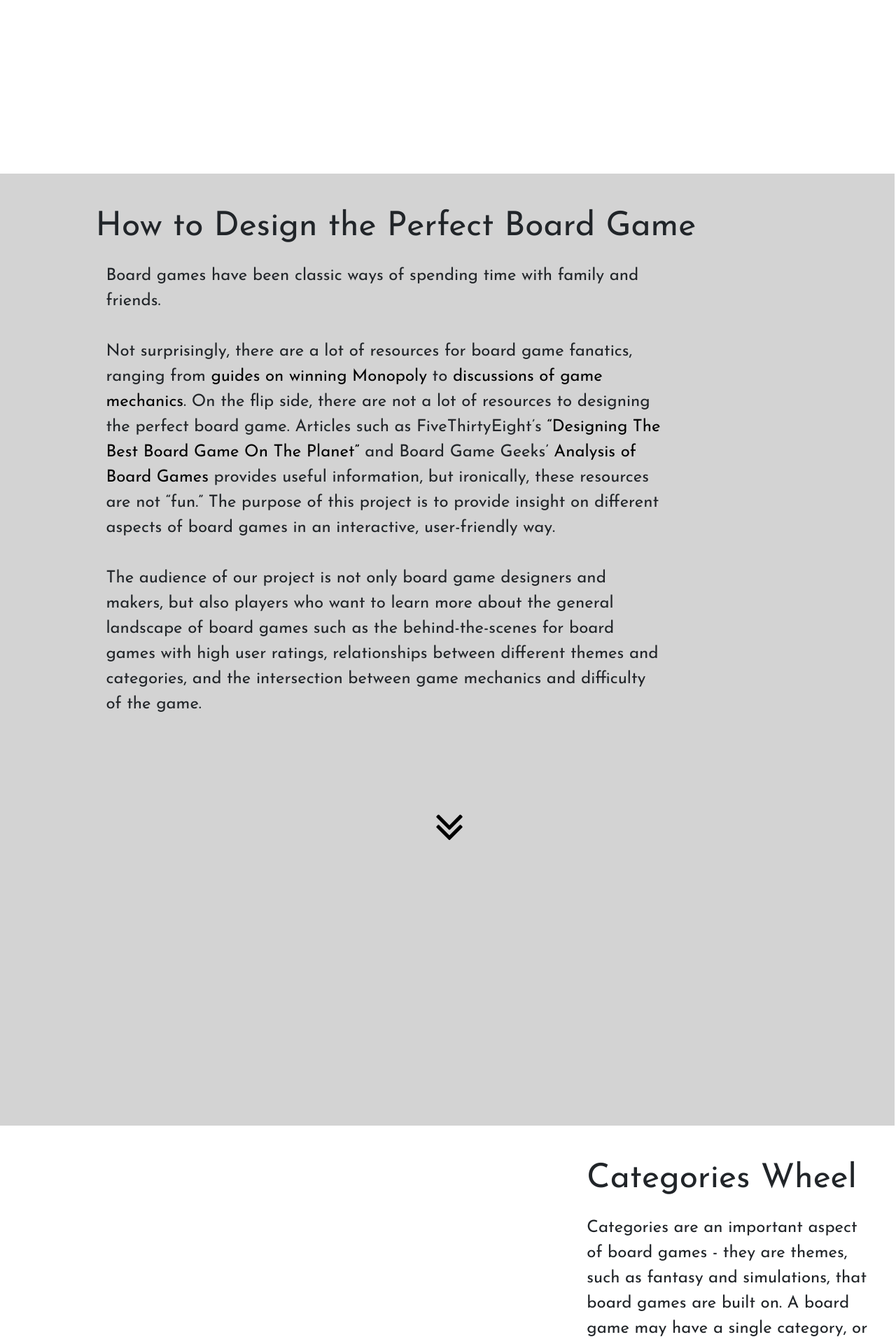
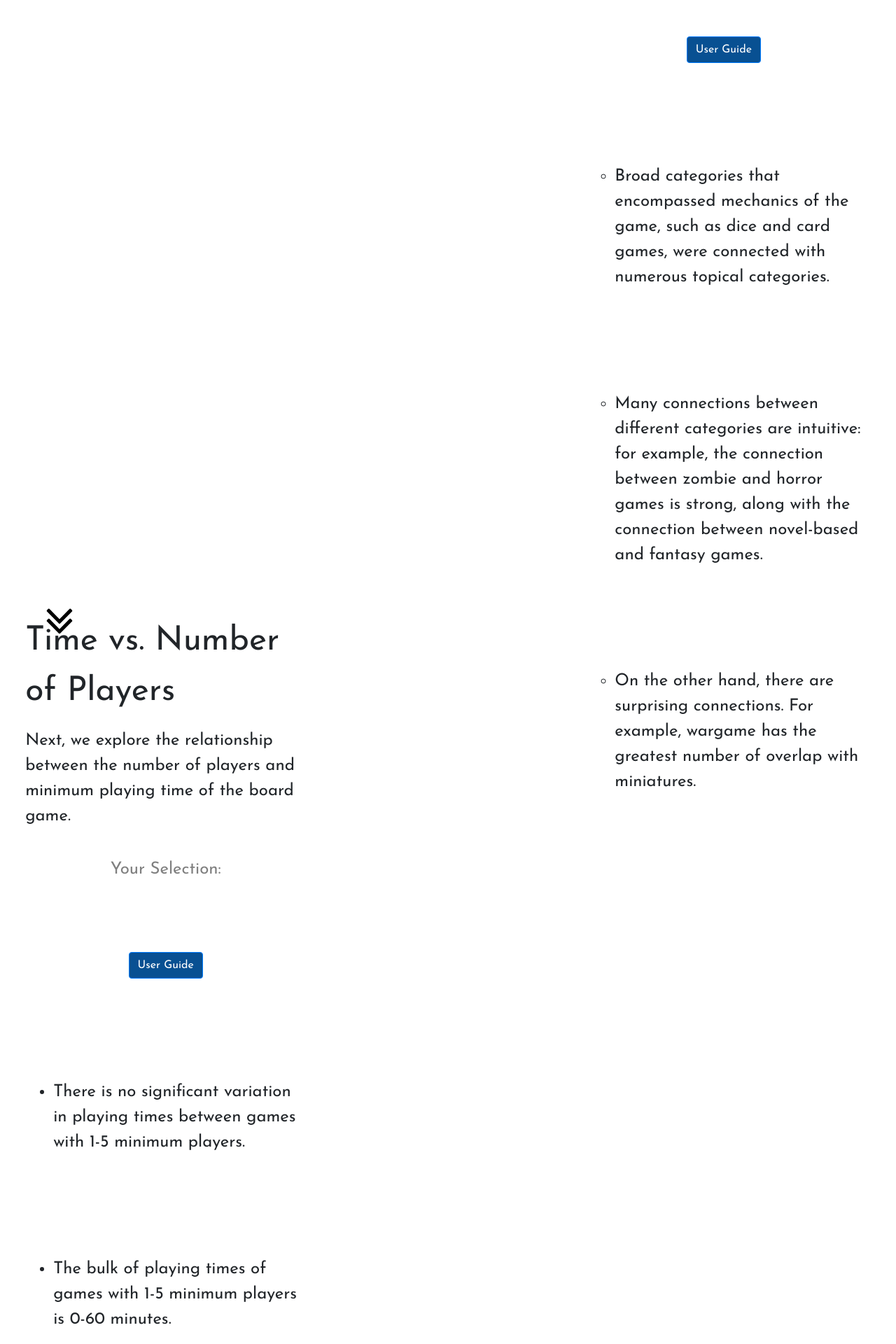
Before and after one commit to sangjunp4rk/boardgame_design_data_viz, a Flask app: page / in a window 1280 px wide. Shown: the part 3960-5880 px from the top of the page at 70% size. Run offline with Flask 2, Linux system fonts and the light colour scheme; some libraries are stand-ins or nearby versions.

Commit message:
remove data insights button

```diff
--- a/static/css/main.css
+++ b/static/css/main.css
@@ -9,7 +9,16 @@ html {
 
 .panel {
 	width: 101vw;
-	height: 170vh;
+	height: 101vh;
+	padding-top: 2vh;
+	padding-bottom: 2vh;
+	padding-right: 3vw;
+	padding-left: 4vw;
+}
+
+.panel_viz {
+  width: 101vw;
+	height: 180vh;
 	padding-top: 2vh;
 	padding-bottom: 2vh;
 	padding-right: 3vw;
@@ -109,7 +118,7 @@ a  {
 	padding-top: 5vh;
 }
 
-.displayed-text {
+/* .displayed-text {
   width: 100%;
   padding: 25px;
   background-color: rgb(29, 126, 183);
@@ -123,7 +132,7 @@ a  {
   padding-top: 80%;
   color: white;
   z-index: -1;
-}
+} */
 #rules_header {
 	font-size: 3rem;
 }
@@ -140,7 +149,9 @@ a  {
 /** DATA INSIGHTS **/
 .insights {
   font-size: 1.5rem;
-  margin-top: 60%;
+}
+.insights > ul >li {
+  margin-top: 40%;
 }
 
 /** CATEGORY PANEL **/
--- a/static/main.js
+++ b/static/main.js
@@ -28,11 +28,11 @@ function load_rating(overall_rating, category_mean, mechanics_mean, min_players_
 
 }
 
-function toggleDataInsights (name){
-	var element = document.getElementById(name);
-	element.classList.toggle("displayed-text");
-	element.classList.toggle("hidden-text");
-}
+// function toggleDataInsights (name){
+// 	var element = document.getElementById(name);
+// 	element.classList.toggle("displayed-text");
+// 	element.classList.toggle("hidden-text");
+// }
 
 function convertPlayerNum(text){
   switch(text){
--- a/templates/main.html
+++ b/templates/main.html
@@ -267,7 +267,7 @@
 
 
     <!-- CATEGORY PANEL -->
-    <div class="row panel" id="category_panel">
+    <div class="row panel_viz" id="category_panel">
       <div class="col-lg-8" >
         <div class="sticky-top" id="category_data_viz">
 
@@ -299,9 +299,9 @@
           <button type="button" class="btn btn-primary" data-toggle="modal" data-target="#categoryModal" style="margin-right: 2.5%;" >
             User Guide
           </button>
-          <button type="button" onclick="toggleDataInsights('categoryInsights')" class="btn btn-primary"  style="margin-left: 2.5%;">
+          <!-- <button type="button" onclick="toggleDataInsights('categoryInsights')" class="btn btn-primary"  style="margin-left: 2.5%;">
             Data Insight
-          </button>
+          </button> -->
           <div id="categoryInsights" class="insights">
             <ul style="list-style-type:circle;">
   <li>Broad categories that encompassed mechanics of the game, such as dice and card games, were connected with numerous topical categories. </li>
@@ -351,7 +351,7 @@
     </div>
 
     <!-- NUM OF PLAYERS PANEL -->
-    <div class="row panel" id="num_of_players_panel">
+    <div class="row panel_viz" id="num_of_players_panel">
       <div class="col-lg-12">
         <div class="row">
           <div class="col-lg-4">
@@ -380,9 +380,9 @@
                 User Guide
               </button>
 
-          <button type="button" onclick="toggleDataInsights('playersInsights')" class="btn btn-primary"  style="margin-left: 2.5%;">
+          <!-- <button type="button" onclick="toggleDataInsights('playersInsights')" class="btn btn-primary"  style="margin-left: 2.5%;">
             Data Insight
-          </button>
+          </button> -->
           <div id="playersInsights" class="insights" >
           <ul>
               <li>There is no significant variation in playing times between games with 1-5 minimum players.  </li>
@@ -450,7 +450,7 @@
     </div>
 
     <!-- MECHANICS PANEL -->
-    <div class="row panel" id="mechanics_panel">
+    <div class="row panel_viz" id="mechanics_panel">
 
       <div class="col-lg-8" >
         <div class="sticky-top" id="mechanics_data_viz">
@@ -485,9 +485,9 @@
             User Guide
           </button>
 
-          <button type="button" onclick="toggleDataInsights('mechanicsInsights')" class="btn btn-primary"  style="margin-left: 2.5%;">
+          <!-- <button type="button" onclick="toggleDataInsights('mechanicsInsights')" class="btn btn-primary"  style="margin-left: 2.5%;">
             Data Insight
-          </button>
+          </button> -->
           <div id="mechanicsInsights" class="insights" >
           <ul>
           <li>
```
